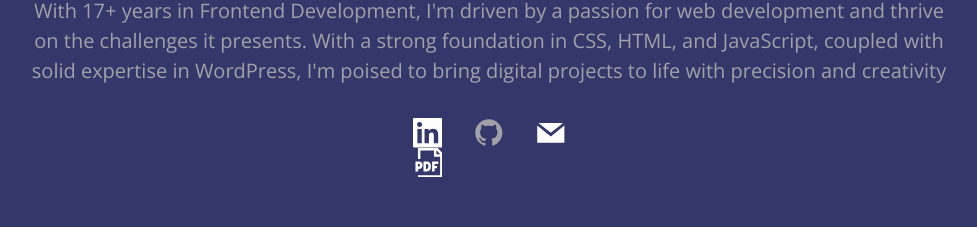
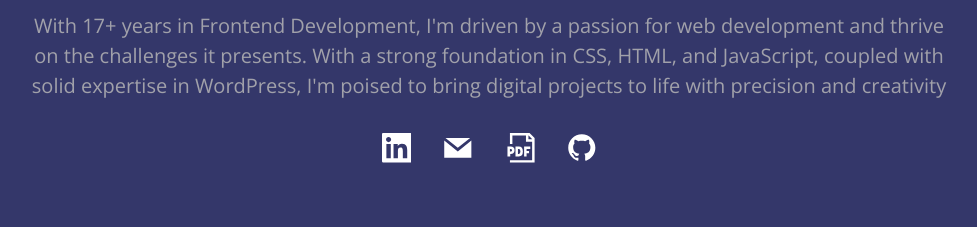
Before and after one commit to tinny77/MyCV, a React (Vite) app: page / in a window 1280 px wide. Shown: the part 497-724 px from the top of the page, without its empty margins (151-1128 px from the left). Built offline with nearby package versions, Linux system fonts and the light colour scheme; a web font is replaced by a local one.

Commit message:
Fixes to github link and mouse animation for lower viewport heights

```diff
--- a/src/LinkButtons.jsx
+++ b/src/LinkButtons.jsx
@@ -16,15 +16,6 @@ export default function LinkButtons() {
 				<GrLinkedin />
 			</a>
 			<Tooltip id="btn-linkedin" />
-			<a
-				target="_blank"
-				data-tooltip-id="btn-github"
-				data-tooltip-content="Visit my GitHub"
-				data-tooltip-place="bottom"
-			>
-				<GrGithub />
-			</a>
-			<Tooltip id="btn-github" />
 			<HashLink
 				to="/#contact"
 				smooth={true}
@@ -46,6 +37,16 @@ export default function LinkButtons() {
 				<GrDocumentPdf />
 			</a>
 			<Tooltip id="btn-cv" />
+			<a
+				target="_blank"
+				href="https://github.com/tinny77/"
+				data-tooltip-id="btn-github"
+				data-tooltip-content="Visit my GitHub"
+				data-tooltip-place="bottom"
+			>
+				<GrGithub />
+			</a>
+			<Tooltip id="btn-github" />
 		</div>
 	);
 }
--- a/src/index.scss
+++ b/src/index.scss
@@ -9,8 +9,6 @@
         @content;
     }
 }
-
-
 
 :root {
     font-synthesis: none;
@@ -118,9 +116,6 @@ h3 {
     }
 }
 
-
-
-
 .text-block {
     width: min(90%, 60rem);
     text-wrap: balance;
@@ -138,12 +133,10 @@ h3 {
 
 }
 
-
-
 .buttons {
     margin-top: 1rem;
     display: grid;
-    grid-template-columns: repeat(3, 1fr);
+    grid-template-columns: repeat(4, 1fr);
     grid-template-rows: 1fr;
     grid-column-gap: clamp(2rem, calc(2rem + ((1vw - 0.85rem) * 6.6667)), 3rem);
 
@@ -323,6 +316,11 @@ form {
         opacity: 0;
     }
 
+    @media (max-height: 800px) {
+        opacity: 0;
+        display: none;
+    }
+
     .mousey {
         width: 3px;
         padding: 10px 15px;
```
